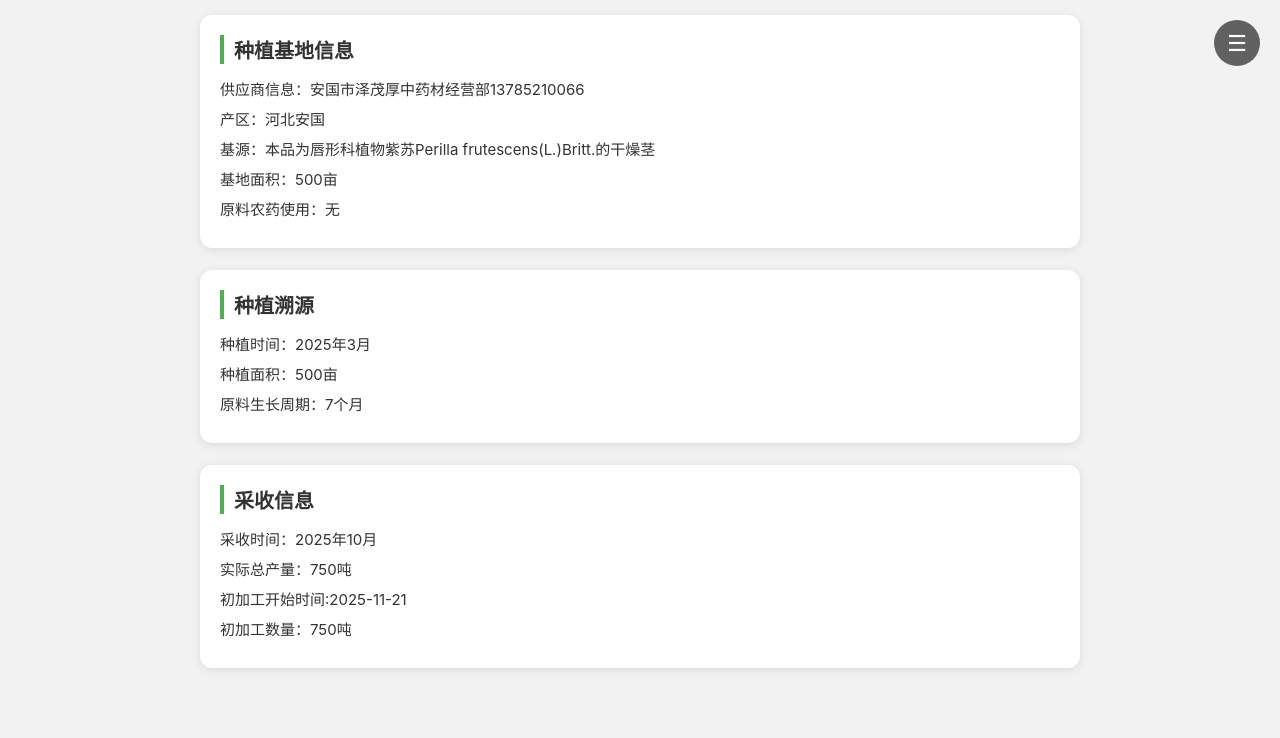
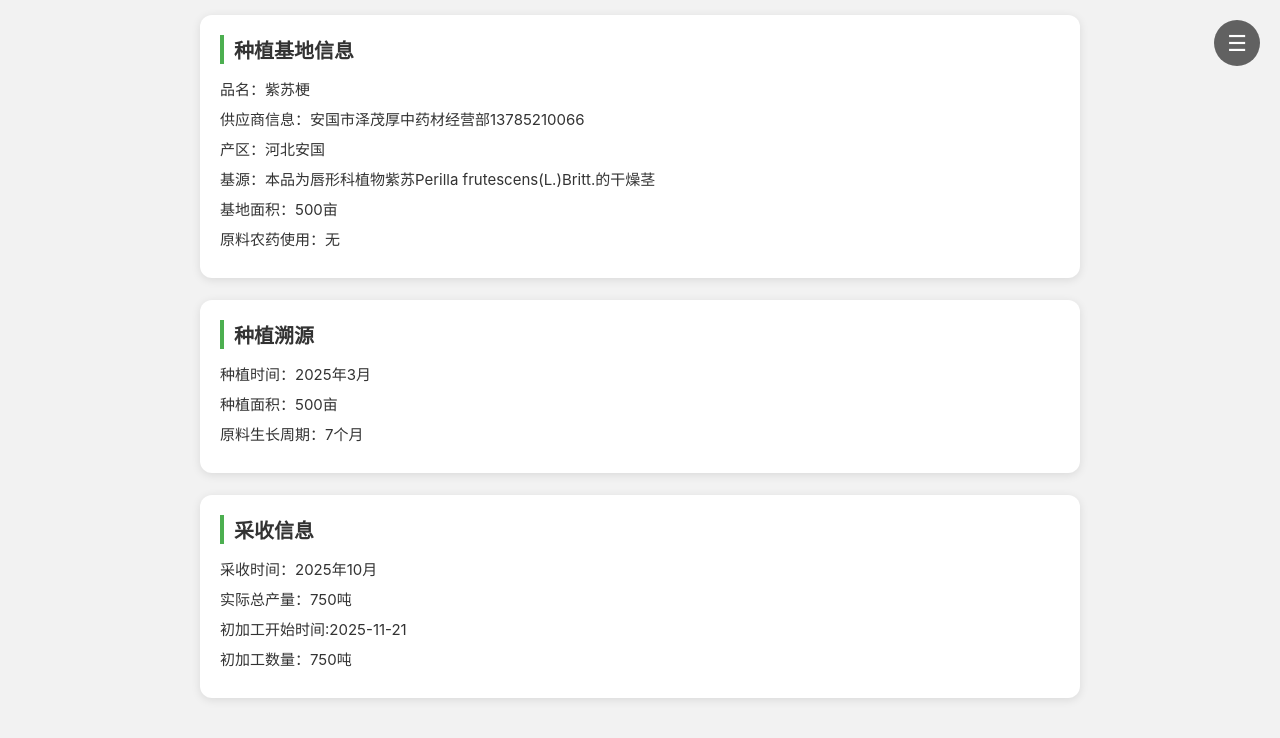
Before and after one commit to wenhongw0-hash/zsg, a plain HTML site: page index.html in a window 1280 px wide. Drawn offline with Linux system fonts and the light colour scheme.

Commit message:
Add product name to base information section

```diff
--- a/index.html
+++ b/index.html
@@ -104,6 +104,7 @@ body{
 
     <div id="base" class="section">
         <h2>种植基地信息</h2>
+        <div class="text-item">品名：紫苏梗</div>
         <div class="text-item">供应商信息：安国市泽茂厚中药材经营部13785210066</div>
         <div class="text-item">产区：河北安国</div>
         <div class="text-item">基源：本品为唇形科植物紫苏Perilla frutescens(L.)Britt.的干燥茎</div>
```
